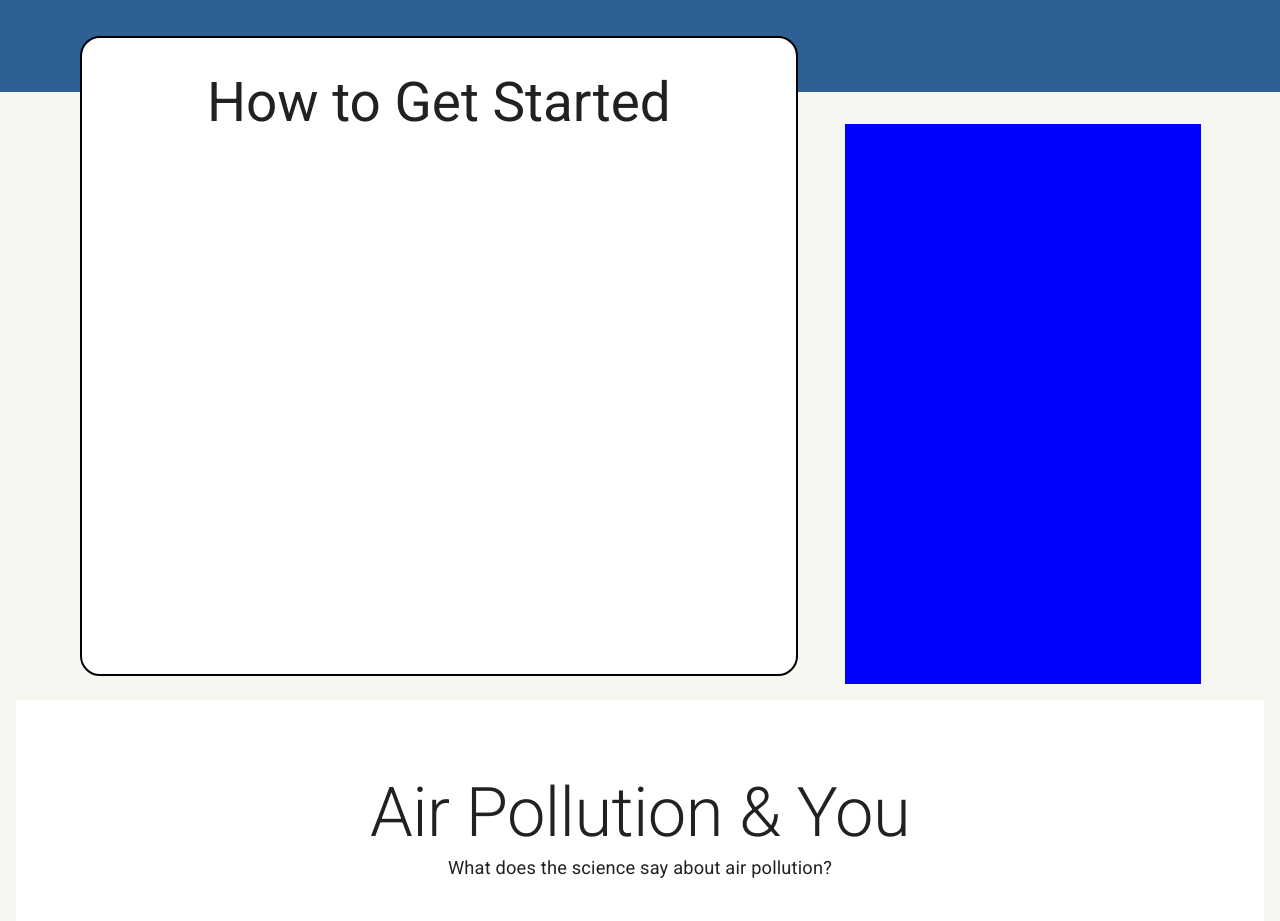
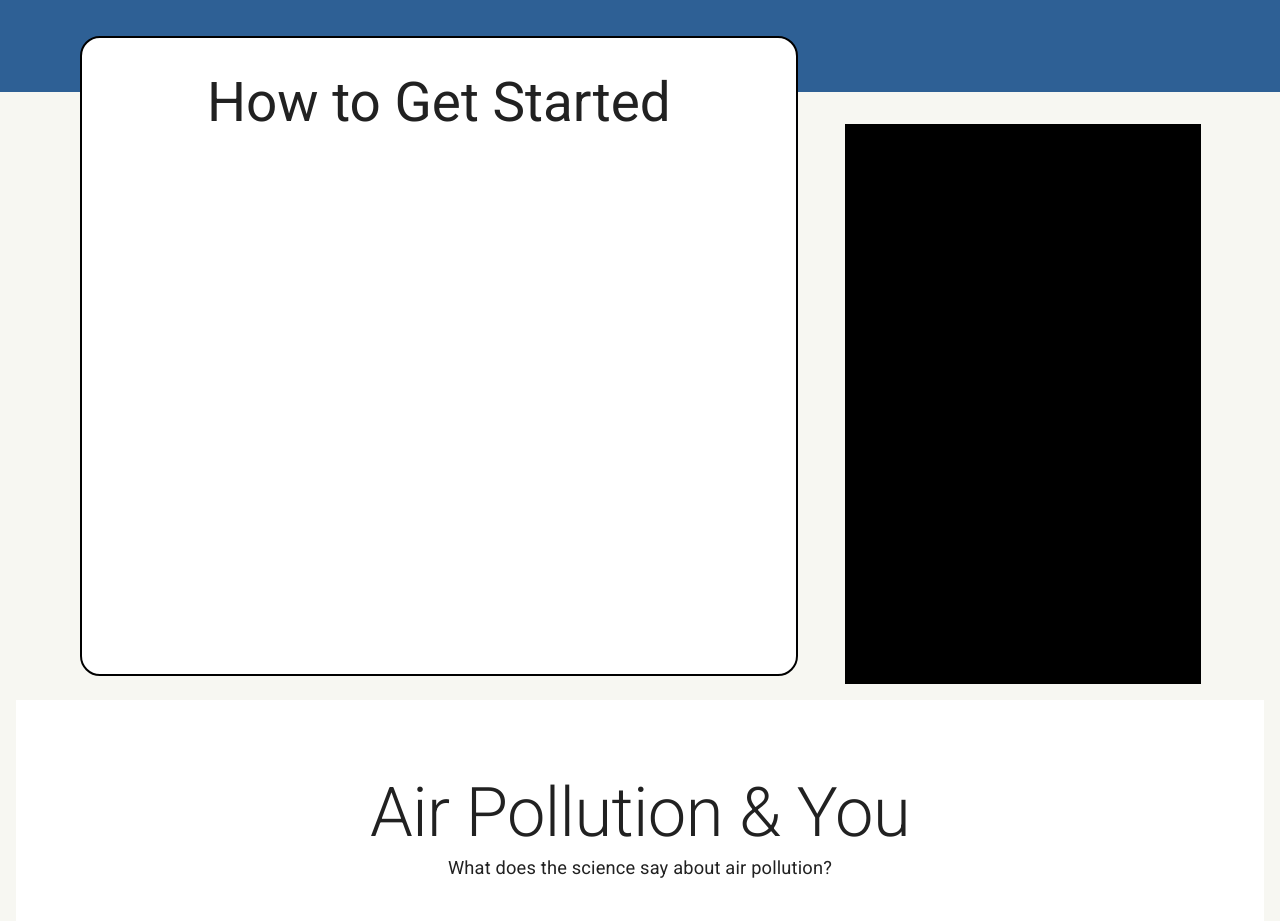
Before and after one commit to Naveen-Jaisankar/COMP47360-Web-Application, a React (Vite) app in the folder FrontEnd/air-quality-app/: page / in a window 1280 px wide. Shown: the part 880-1801 px from the top of the page. Built offline with nearby package versions, Linux system fonts and the light colour scheme; no server answers.

Commit message:
v. minor commit, adjusted colors+ video

```diff
--- a/FrontEnd/air-quality-app/src/pages/Home.jsx
+++ b/FrontEnd/air-quality-app/src/pages/Home.jsx
@@ -5,7 +5,7 @@
 
 const image1 = "../src/static/proxy-image.png";
 const banner = "../src/static/01-03_City_map2v_generated.jpg";
-const videoUrl= "https://www.youtube.com/watch?v=R_FQU4KzN7A"
+const videoUrl= "https://www.youtube.com/watch?v=FKBVwX8dVhI"
 const Home = () => {
   return (
     <>
@@ -90,16 +90,6 @@
                     borderRadius: 5,
                     border: "2px solid black",
                     padding: 2,
-
-                      // display: "flex",
-                      // flexDirection: "column",
-                      // justifyContent: "center",
-                      // height: "80vh",
-                      // width: { xs: "100%", md: "90%" },
-                      // backgroundColor: "white",
-                      // marginTop: { xs: -2, md: -8 },
-                      // borderRadius: 5,
-                      // border: "2px solid black",
                     }}
                   >
                     <Typography
@@ -128,7 +118,7 @@
                       marginTop: 3,
                       height: "70vh",
                       width: "90%",
-                      backgroundColor: "blue",
+                      backgroundColor: "black",
                     }}
                   ></Box>
                 </Box>
```
